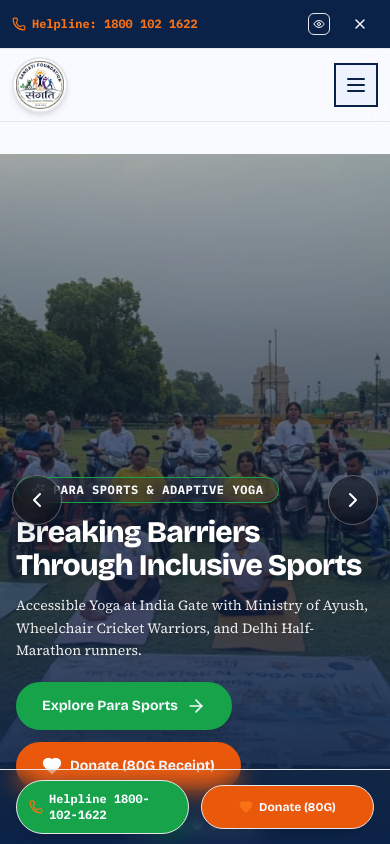
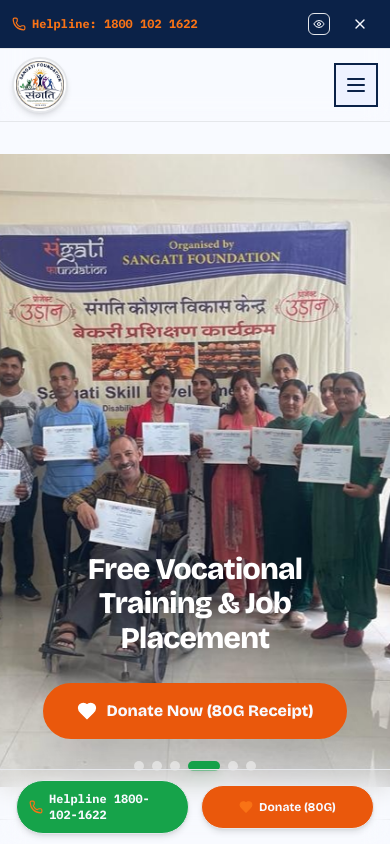
Before and after one commit to haldarainit/Sangati_foundation, a Next.js app: page / in a window 390 px wide. Shown: the top 844 px of the page. Built offline with nearby package versions, Linux system fonts and the light colour scheme.

Commit message:
feat: Continuous 2s auto-slide transition, zoom animation on images, clean mobile layout with no arrows

```diff
--- a/src/app/globals.css
+++ b/src/app/globals.css
@@ -115,3 +115,24 @@
   animation: marquee 30s linear infinite;
   will-change: transform;
 }
+
+/* Fade Up Entry Keyframe */
+@keyframes fadeUp {
+  0% {
+    opacity: 0;
+    transform: translateY(16px);
+  }
+  100% {
+    opacity: 1;
+    transform: translateY(0);
+  }
+}
+
+.animate-fade-up {
+  animation: fadeUp 0.5s cubic-bezier(0.16, 1, 0.3, 1) forwards;
+}
+
+/* Zoom Scale Utility */
+.scale-115 {
+  transform: scale(1.15);
+}
--- a/src/components/ui/HeroTraditionalSlider.tsx
+++ b/src/components/ui/HeroTraditionalSlider.tsx
@@ -3,7 +3,7 @@
 import React, { useState, useEffect, useRef } from 'react';
 import Image from 'next/image';
 import Link from 'next/link';
-import { ChevronLeft, ChevronRight, Heart, ArrowRight, Sparkles } from 'lucide-react';
+import { Heart } from 'lucide-react';
 import { useAccessibility } from '../context/AccessibilityContext';
 
 export interface HeroSlideItem {
@@ -83,7 +83,6 @@
 export const HeroTraditionalSlider: React.FC = () => {
   const { reduceMotion } = useAccessibility();
   const [currentIndex, setCurrentIndex] = useState(0);
-  const [isAutoPlaying, setIsAutoPlaying] = useState(true);
   const touchStartX = useRef<number | null>(null);
 
   const nextSlide = () => {
@@ -110,22 +109,22 @@
     const touchEndX = e.changedTouches[0].clientX;
     const diff = touchStartX.current - touchEndX;
 
-    if (Math.abs(diff) > 40) {
+    if (Math.abs(diff) > 30) {
       if (diff > 0) nextSlide();
       else prevSlide();
     }
     touchStartX.current = null;
   };
 
-  // Auto-play timer
+  // Guaranteed 2-Second Automatic Slide Interval
   useEffect(() => {
-    if (!isAutoPlaying || reduceMotion) return;
+    if (reduceMotion) return;
     const timer = setInterval(() => {
-      nextSlide();
-    }, 5000);
+      setCurrentIndex((prev) => (prev + 1) % HERO_SLIDES.length);
+    }, 2000); // Fast 2-second interval
 
     return () => clearInterval(timer);
-  }, [isAutoPlaying, reduceMotion, currentIndex]);
+  }, [reduceMotion]);
 
   const currentSlide = HERO_SLIDES[currentIndex];
 
@@ -135,19 +134,17 @@
       tabIndex={0}
       role="region"
       aria-label="Sangati Foundation Programmes Full-Bleed Hero Slider"
-      className="relative w-full h-[82vh] min-h-[540px] max-h-[720px] bg-ink overflow-hidden focus:outline-none group"
-      onMouseEnter={() => setIsAutoPlaying(false)}
-      onMouseLeave={() => setIsAutoPlaying(true)}
+      className="relative w-full h-[75vh] min-h-[460px] max-h-[680px] bg-ink overflow-hidden focus:outline-none select-none"
       onTouchStart={handleTouchStart}
       onTouchEnd={handleTouchEnd}
     >
-      {/* Background Images Slider with Smooth Transitions */}
+      {/* Background Images Slider with Zoom-In Animation */}
       {HERO_SLIDES.map((slide, idx) => {
         const isActive = idx === currentIndex;
         return (
           <div
             key={slide.id}
-            className={`absolute inset-0 transition-opacity duration-1000 ease-in-out ${
+            className={`absolute inset-0 transition-opacity duration-700 ease-in-out ${
               isActive ? 'opacity-100 z-10' : 'opacity-0 z-0 pointer-events-none'
             }`}
           >
@@ -157,75 +154,38 @@
               fill
               priority={idx === 0}
               sizes="100vw"
-              className={`object-cover object-center transition-transform duration-[7000ms] ${
-                isActive ? 'scale-105' : 'scale-100'
+              className={`object-cover object-center transition-transform duration-[2000ms] ease-out ${
+                isActive ? 'scale-115' : 'scale-100'
               }`}
             />
-            {/* Cinematic Gradient Overlays for High Legibility */}
-            <div className="absolute inset-0 bg-gradient-to-t from-ink via-ink/50 to-black/30" />
-            <div className="absolute inset-0 bg-gradient-to-r from-ink/90 via-ink/40 to-transparent md:w-3/4" />
+            {/* Dark Vignette Overlay for High Legibility */}
+            <div className="absolute inset-0 bg-gradient-to-t from-ink/95 via-ink/50 to-black/40" />
           </div>
         );
       })}
 
-      {/* Hero Overlay Content Container */}
-      <div className="relative z-20 h-full max-w-7xl mx-auto px-4 sm:px-6 lg:px-8 flex flex-col justify-end pb-14 sm:pb-16 md:pb-20">
-        <div className="max-w-2xl space-y-3 sm:space-y-4 animate-fade-up">
-          {/* Eyebrow Category Pill */}
-          <div className="inline-flex items-center gap-2 bg-road/90 text-field border border-road px-3.5 py-1 rounded-full text-xs font-mono font-bold tracking-wider uppercase shadow-md backdrop-blur-md">
-            <Sparkles className="w-3.5 h-3.5 text-field" />
-            <span>{currentSlide.category}</span>
-          </div>
-
+      {/* Hero Overlay Content Container: Title & Donate Button with Entry Animation */}
+      <div className="relative z-20 h-full max-w-7xl mx-auto px-6 sm:px-8 flex flex-col justify-end pb-12 sm:pb-16 items-center text-center">
+        <div key={currentSlide.id} className="max-w-3xl space-y-5 animate-fade-up">
           {/* Main Slide Title */}
-          <h1 className="text-3xl sm:text-5xl md:text-6xl font-black font-display tracking-tight text-white leading-[1.1] drop-shadow-lg">
+          <h1 className="text-3xl sm:text-5xl md:text-6xl font-black font-display tracking-tight text-white leading-[1.15] drop-shadow-xl px-2 transition-all transform">
             {currentSlide.title}
           </h1>
 
-          {/* Slide Subtitle Description */}
-          <p className="text-sm sm:text-lg font-body text-white/90 line-clamp-3 leading-relaxed drop-shadow">
-            {currentSlide.subtitle}
-          </p>
-
-          {/* Action CTA Buttons */}
-          <div className="flex flex-wrap items-center gap-3 pt-2 sm:pt-4">
-            <Link
-              href={currentSlide.ctaLink}
-              className="bg-road text-field hover:bg-clay font-display font-bold text-sm sm:text-base py-3 px-6 sm:px-8 rounded-full transition-all duration-300 flex items-center gap-2 border-2 border-road shadow-xl hover:scale-105 min-h-[48px]"
-            >
-              <span>{currentSlide.ctaText}</span>
-              <ArrowRight className="w-5 h-5" />
-            </Link>
-
+          {/* Primary Action CTA: Donate (80G Receipt) */}
+          <div className="pt-2 flex justify-center">
             <Link
               href="/donate"
-              className="bg-clay text-field hover:bg-road font-display font-bold text-sm sm:text-base py-3 px-6 sm:px-8 rounded-full transition-all duration-300 flex items-center gap-2 border-2 border-clay shadow-xl hover:scale-105 min-h-[48px]"
+              className="bg-clay text-field hover:bg-road font-display font-black text-base sm:text-lg py-3.5 px-8 sm:px-10 rounded-full transition-all duration-300 flex items-center justify-center gap-2.5 border-2 border-clay shadow-2xl hover:scale-105 min-h-[50px]"
             >
-              <Heart className="w-5 h-5 fill-current text-white" />
-              <span>Donate (80G Receipt)</span>
+              <Heart className="w-5 h-5 sm:w-6 sm:h-6 fill-current text-white shrink-0" />
+              <span>Donate Now (80G Receipt)</span>
             </Link>
           </div>
         </div>
       </div>
 
-      {/* Floating Navigation Flip Arrows */}
-      <button
-        onClick={prevSlide}
-        aria-label="Previous Slide"
-        className="absolute left-3 top-1/2 -translate-y-1/2 z-30 bg-black/40 hover:bg-black/80 text-white border border-white/30 p-3 rounded-full backdrop-blur-md transition-all shadow-xl hover:scale-110 min-h-[44px] min-w-[44px] flex items-center justify-center"
-      >
-        <ChevronLeft className="w-6 h-6" />
-      </button>
-
-      <button
-        onClick={nextSlide}
-        aria-label="Next Slide"
-        className="absolute right-3 top-1/2 -translate-y-1/2 z-30 bg-black/40 hover:bg-black/80 text-white border border-white/30 p-3 rounded-full backdrop-blur-md transition-all shadow-xl hover:scale-110 min-h-[44px] min-w-[44px] flex items-center justify-center"
-      >
-        <ChevronRight className="w-6 h-6" />
-      </button>
-
-      {/* Bottom Horizontal Slide Indicator Dots (Just like reference image) */}
+      {/* Bottom Horizontal Slide Indicator Dots */}
       <div className="absolute bottom-4 inset-x-0 z-30 flex items-center justify-center gap-2 sm:gap-2.5">
         {HERO_SLIDES.map((slide, idx) => {
           const isActive = idx === currentIndex;
```
Also changed, not shown: 47 other files (tests, documents, lock files or other folders).
